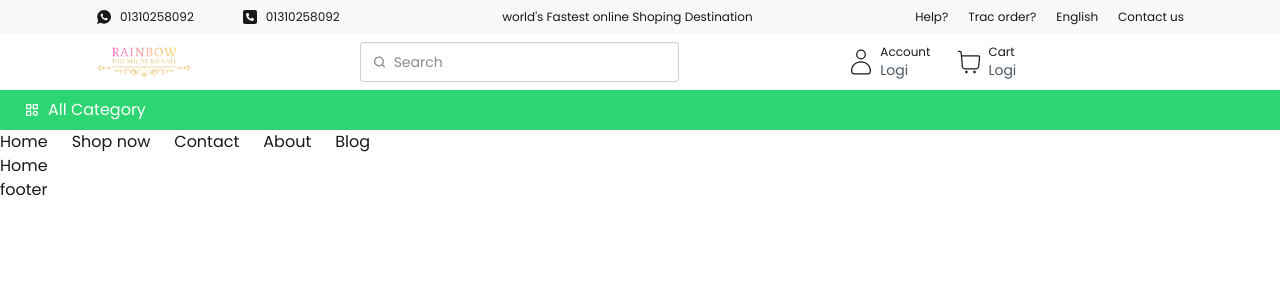
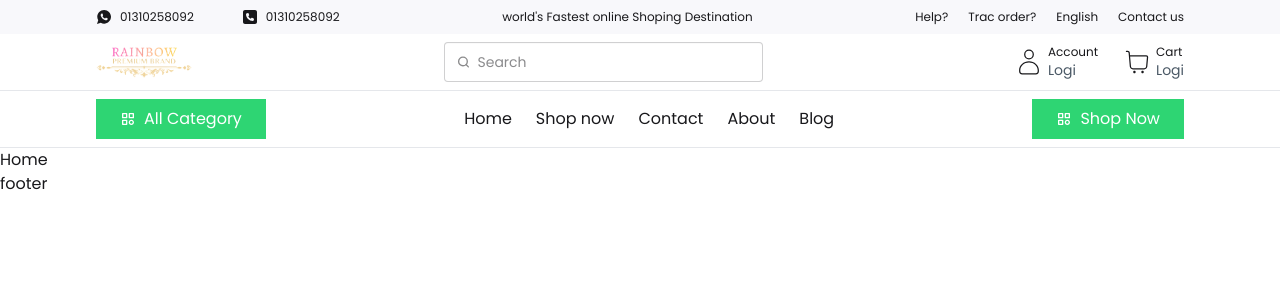
Before and after one commit to emon-codes/Ecommerce-Website, a React (Vite) app: page / in a window 1280 px wide. Shown: the top 300 px of the page. Built offline with nearby package versions, Linux system fonts and the light colour scheme.

Commit message:
some change

```diff
--- a/src/Components/SharedComponents/Header/MitHeader.jsx
+++ b/src/Components/SharedComponents/Header/MitHeader.jsx
@@ -4,7 +4,7 @@ import { CiShoppingCart, CiUser } from "react-icons/ci";
 
 const MitHeader = () => {
   return (
-    <div className="backdrop-blur-2xl py-2">
+    <div className=" py-2 ">
       <div className="flex justify-between items-center container mx-auto px-24">
         <div>
           <img className="w-24 " src={logo} alt="" />
@@ -69,7 +69,7 @@ const MitHeader = () => {
 
 
 
-        <div></div>
+
 
 
 
--- a/src/Components/SharedComponents/Header/Navbar.jsx
+++ b/src/Components/SharedComponents/Header/Navbar.jsx
@@ -4,8 +4,8 @@ import { NavLink } from "react-router";
 
 const Navbar = () => {
   return (
-    <div className="cpr ">
-      <div>
+    <div className="border-y border-gray-200 py-2">
+      <div className="flex items-center justify-between container mx-auto px-24">
         <div className="flex items-center  gap-2 text-white bgp py-2 px-6">
           <BiCategory />
           <p>All Category</p>
@@ -21,6 +21,14 @@ const Navbar = () => {
           <NavLink to="/blog" >Blog</NavLink>
         </div>
 
+         <div className="flex items-center  gap-2 text-white bgp py-2 px-6">
+          <BiCategory />
+          <p>Shop Now</p>
+
+
+
+        </div>
+
 
 
       </div>
```
